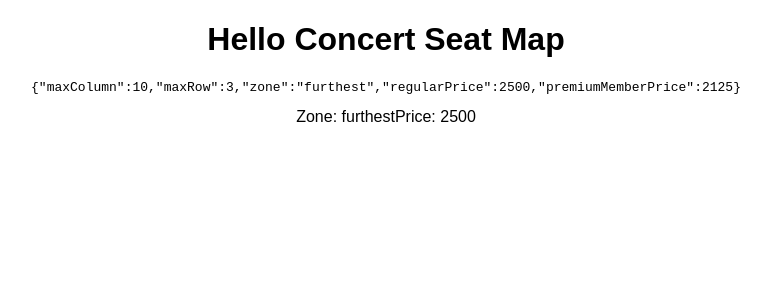
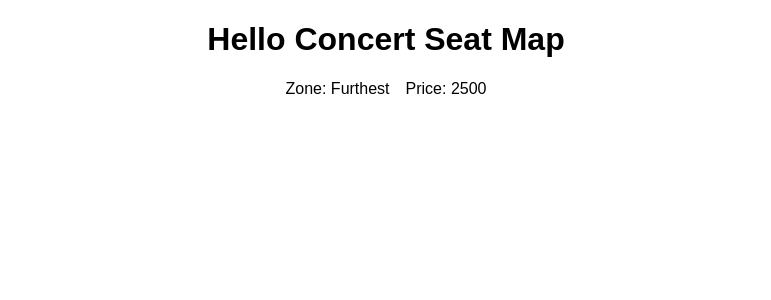
Before and after one commit to u46esp/test-refactoring-kata, a React (Create React App) app: page / in a window 1280 px wide. Shown: the top 300 px of the page, without its empty margins (254-1025 px from the left). Built offline with nearby package versions, Linux system fonts and the light colour scheme.

Commit message:
Use "human" zone name

```diff
--- a/src/App.js
+++ b/src/App.js
@@ -9,12 +9,12 @@ export default function App({
   return (
     <div className="App">
       <h1>Hello Concert Seat Map</h1>
-      <SeatZoneInfo info={seatMetadata} pricing={seatPricing}></SeatZoneInfo>
+      <SeatPricingLegend info={seatMetadata} pricing={seatPricing} />
     </div>
   );
 }
 
-function SeatZoneInfo({ info, pricing }) {
+function SeatPricingLegend({ info, pricing }) {
   var allZoneInfos = [];
   for (const zone in info) {
     const priceInfo = pricing.find((p) => p.zone === zone);
@@ -25,8 +25,7 @@ function SeatZoneInfo({ info, pricing }) {
     <div class="SeatZoneInfo">
       {allZoneInfos.map((zoneInfo) => (
         <div>
-          <pre>{JSON.stringify(zoneInfo)}</pre>
-          <span>Zone: {zoneInfo.zone}</span>
+          <span style={{ paddingRight: "1em" }}>Zone: {zoneInfo.zoneName}</span>
           <span>Price: {zoneInfo.regularPrice}</span>
         </div>
       ))}
--- a/src/index.js
+++ b/src/index.js
@@ -45,6 +45,7 @@ const seatData = {
 
 const seatMetadata = {
   furthest: {
+    zoneName: "Furthest",
     maxColumn: 10,
     maxRow: 3,
   },
```
